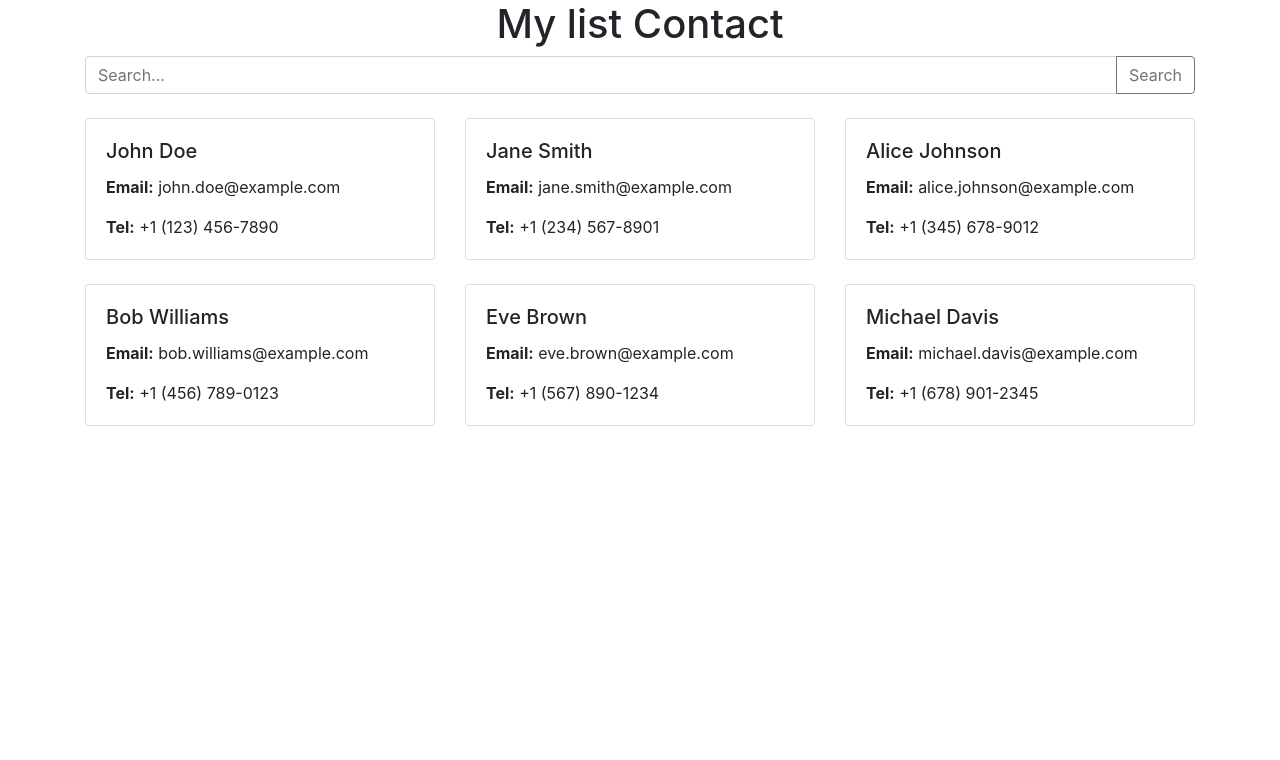
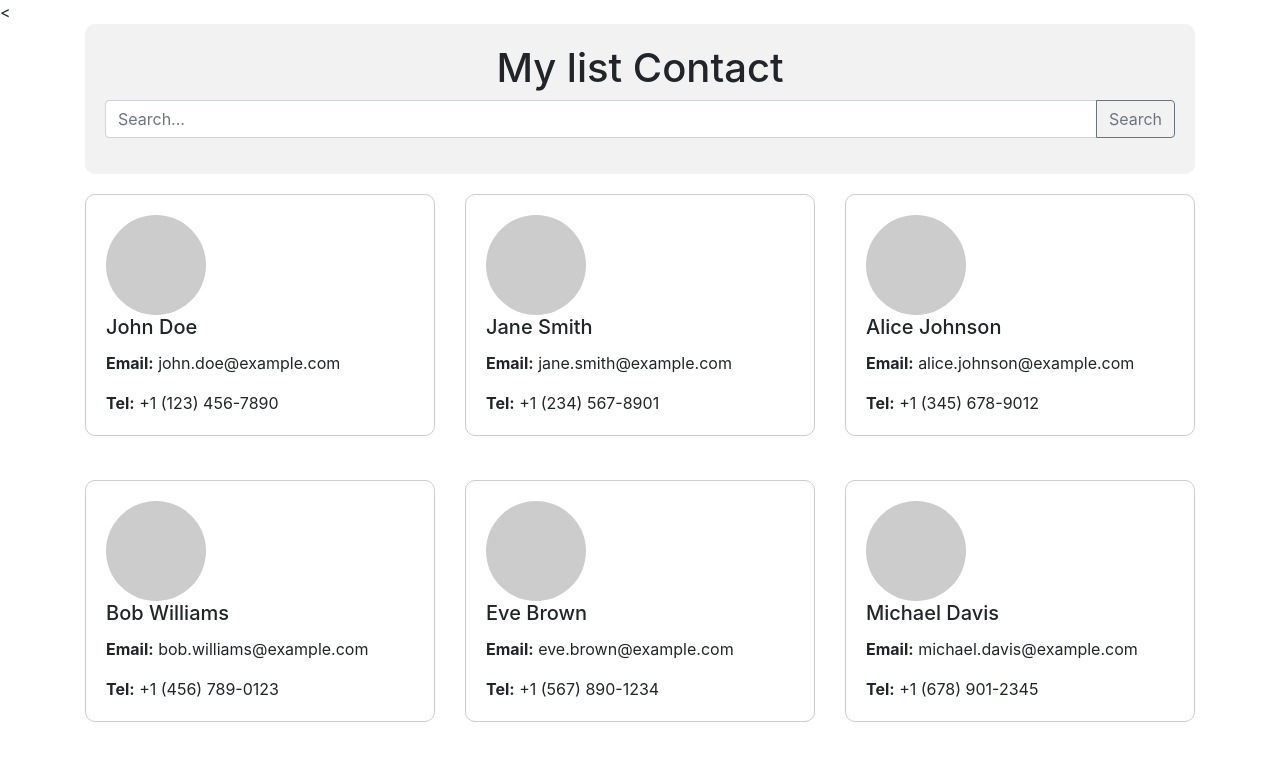
Before and after one commit to chihaboukia/MyContacts-App-Application-de-R-pertoire-de-Contacts, a plain HTML site: page index.html in a window 1280 px wide. Drawn offline with nearby package versions, Linux system fonts and the light colour scheme.

Commit message:
add profile image to the cards and styled by css

```diff
--- a/index.html
+++ b/index.html
@@ -4,85 +4,75 @@
   <meta charset="UTF-8">
   <meta name="viewport" content="width=device-width, initial-scale=1.0">
   <title>Contact Page</title>
+  <link rel="stylesheet" href="style.css">
   <!-- Bootstrap CSS -->
   <link rel="stylesheet" href="https://stackpath.bootstrapcdn.com/bootstrap/4.5.2/css/bootstrap.min.css">
 </head>
-<body>
+<<body>
   <div class="container">
+    <div class="header">
       <h1 class="col text-center">My list Contact</h1>
-
-    <!-- Search Box -->
-    <div class="row mb-4">
-      <div class="col">
-        <div class="input-group">
+      <div class="input-group mb-3">
         <input type="text" class="form-control" placeholder="Search...">
         <div class="input-group-append">
           <button class="btn btn-outline-secondary" type="button">Search</button>
         </div>
       </div>
     </div>
-    </div>
 
-    <!-- Contact Cards -->
     <div class="row">
       <!-- Card 1 -->
       <div class="col-md-4 mb-4">
-        <div class="card">
-          <div class="card-body">
+        <div class="profile-card">
+          <div class="profile-img"></div>
           <h5 class="card-title">John Doe</h5>
           <p class="card-text"><strong>Email:</strong> john.doe@example.com</p>
           <p class="card-text"><strong>Tel:</strong> +1 (123) 456-7890</p>
         </div>
       </div>
-      </div>
       <!-- Card 2 -->
       <div class="col-md-4 mb-4">
-        <div class="card">
-          <div class="card-body">
+        <div class="profile-card">
+          <div class="profile-img"></div>
           <h5 class="card-title">Jane Smith</h5>
           <p class="card-text"><strong>Email:</strong> jane.smith@example.com</p>
           <p class="card-text"><strong>Tel:</strong> +1 (234) 567-8901</p>
         </div>
       </div>
-      </div>
       <!-- Card 3 -->
       <div class="col-md-4 mb-4">
-        <div class="card">
-          <div class="card-body">
+        <div class="profile-card">
+          <div class="profile-img"></div>
           <h5 class="card-title">Alice Johnson</h5>
           <p class="card-text"><strong>Email:</strong> alice.johnson@example.com</p>
           <p class="card-text"><strong>Tel:</strong> +1 (345) 678-9012</p>
         </div>
       </div>
-      </div>
       <!-- Card 4 -->
       <div class="col-md-4 mb-4">
-        <div class="card">
-          <div class="card-body">
+        <div class="profile-card">
+          <div class="profile-img"></div>
           <h5 class="card-title">Bob Williams</h5>
           <p class="card-text"><strong>Email:</strong> bob.williams@example.com</p>
           <p class="card-text"><strong>Tel:</strong> +1 (456) 789-0123</p>
         </div>
       </div>
-      </div>
       <!-- Card 5 -->
       <div class="col-md-4 mb-4">
-        <div class="card">
-          <div class="card-body">
+        <div class="profile-card">
+          <div class="profile-img"></div>
           <h5 class="card-title">Eve Brown</h5>
           <p class="card-text"><strong>Email:</strong> eve.brown@example.com</p>
           <p class="card-text"><strong>Tel:</strong> +1 (567) 890-1234</p>
         </div>
       </div>
-      </div>
       <!-- Card 6 -->
       <div class="col-md-4 mb-4">
-        <div class="card">
-          <div class="card-body">
+        <div class="profile-card">
+          <div class="profile-img"></div>
           <h5 class="card-title">Michael Davis</h5>
           <p class="card-text"><strong>Email:</strong> michael.davis@example.com</p>
           <p class="card-text"><strong>Tel:</strong> +1 (678) 901-2345</p>
-          </div>
         </div>
       </div>
     </div>
--- /dev/null
+++ b/style.css
@@ -0,0 +1,25 @@
+body {
+    font-family: Arial, sans-serif;
+  }
+
+  .header {
+    background-color: #f2f2f2;
+    border-radius: 10px;
+    padding: 20px;
+    margin-bottom: 20px;
+  }
+
+  .profile-card {
+    border: 1px solid #ccc;
+    border-radius: 10px;
+    padding: 20px;
+    margin-bottom: 20px;
+  }
+
+  .profile-img {
+    width: 100px;
+    height: 100px;
+    background-color: #ccc;
+    border-radius: 50%;
+    margin-right: 20px;
+  }
```
Lines whose indentation alone changed are shown as unchanged.
